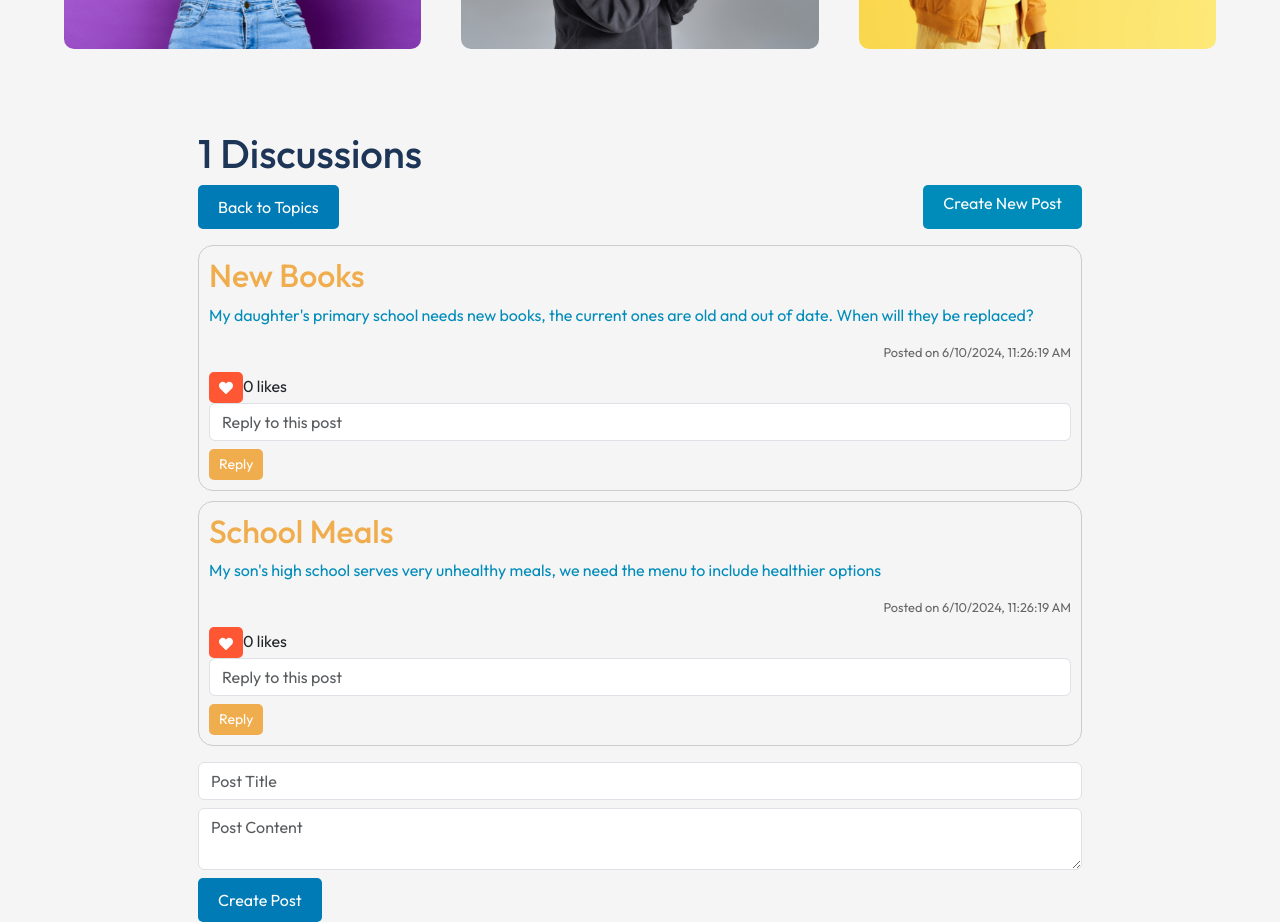
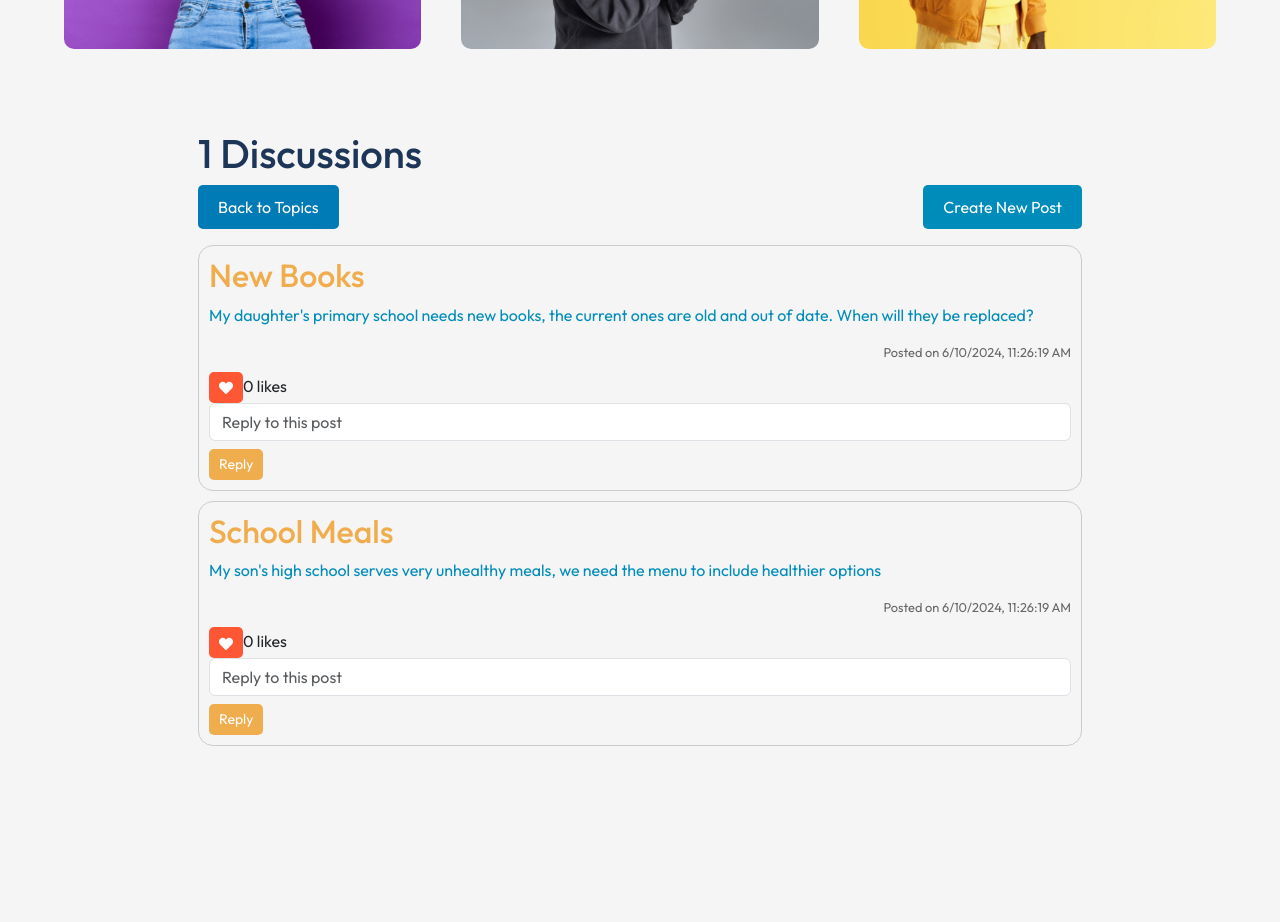
Before and after one commit to amilou86/mazuforums, a React (Vite) app: page /topic/1 in a window 1280 px wide. Shown: the part 1380-2302 px from the top of the page. After the commit the page ends 2142 px from the top, so only its background shows below. Built offline with nearby package versions, Linux system fonts and the light colour scheme.

Commit message:
post modal

```diff
--- a/src/App.jsx
+++ b/src/App.jsx
@@ -2,11 +2,11 @@ import React, { useState } from 'react';
 import { BrowserRouter as Router, Routes, Route } from 'react-router-dom';
 import Navbar from './Components/Navbar/Navbar';
 import Hero from './Components/Hero/Hero';
-import Browse from './Components/Browse/Browse'; // Import Browse component
+import Browse from './Components/Browse/Browse';
 import SignIn from './Components/SignIn/SignIn';
 import SignUp from './Components/SignUp/SignUp';
-import TopicPosts from './Components/TopicPosts/TopicPosts';
-import Topics from './Components/Topics/topics'
+import Topics from './Components/Topics/topics';
+import TopicPosts from './Components/TopicPosts/TopicPosts'; // Import TopicPosts component
 
 const App = () => {
   const [showMainContent, setShowMainContent] = useState(true); // Initial state
--- /dev/null
+++ b/src/Components/CreatePostModal/CreatePostModal.css
@@ -0,0 +1,26 @@
+/* Example modal styles */
+.modal {
+    display: none;
+    position: fixed;
+    top: 0;
+    left: 0;
+    width: 100%;
+    height: 100%;
+    background-color: rgba(0, 0, 0, 0.5);
+    z-index: 1000;
+}
+
+.modal.show {
+    display: block;
+}
+
+.modal-dialog {
+    position: absolute;
+    top: 50%;
+    left: 50%;
+    transform: translate(-50%, -50%);
+    background-color: white;
+    padding: 20px;
+    border-radius: 8px;
+    box-shadow: 0px 0px 10px rgba(0, 0, 0, 0.1);
+}
--- /dev/null
+++ b/src/Components/CreatePostModal/CreatePostModal.jsx
@@ -0,0 +1,60 @@
+import React, { useState } from 'react';
+import './CreatePostModal.css'
+
+const CreatePostModal = ({ isOpen, onClose, onSubmit }) => {
+    const [newPost, setNewPost] = useState({ title: '', content: '' });
+
+    const handleSubmit = (e) => {
+        e.preventDefault();
+        onSubmit({
+            id: Date.now(), // Unique id for the new post
+            title: newPost.title,
+            content: newPost.content,
+            date: new Date().toLocaleString(),
+            replies: [],
+            likes: 0,
+            likedBy: []
+        });
+        setNewPost({ title: '', content: '' });
+        onClose(); // Close the modal after submitting
+    };
+
+    return (
+        <div className={`modal ${isOpen ? 'show' : ''}`}>
+            <div className="modal-dialog">
+                <div className="modal-content">
+                    <div className="modal-header">
+                        <h5 className="modal-title">Create New Post</h5>
+                        <button type="button" className="btn-close" onClick={onClose}></button>
+                    </div>
+                    <div className="modal-body">
+                        <form onSubmit={handleSubmit}>
+                            <div className="mb-3">
+                                <input
+                                    type="text"
+                                    name="title"
+                                    placeholder="Post Title"
+                                    className="form-control"
+                                    value={newPost.title}
+                                    onChange={(e) => setNewPost({ ...newPost, title: e.target.value })}
+                                />
+                            </div>
+                            <div className="mb-3">
+                                <textarea
+                                    name="content"
+                                    placeholder="Post Content"
+                                    className="form-control"
+                                    value={newPost.content}
+                                    onChange={(e) => setNewPost({ ...newPost, content: e.target.value })}
+                                ></textarea>
+                            </div>
+                            <button type="submit" className="btn btn-primary">Create Post</button>
+                        </form>
+                    </div>
+                </div>
+            </div>
+        </div>
+    );
+};
+
+export default CreatePostModal;
--- a/src/Components/TopicPosts/TopicPosts.jsx
+++ b/src/Components/TopicPosts/TopicPosts.jsx
@@ -2,6 +2,7 @@ import React, { useState } from 'react';
 import { useParams, useNavigate } from 'react-router-dom';
 import './TopicPosts.css';
 import { FaHeart } from 'react-icons/fa';
+import CreatePostModal from '../CreatePostModal/CreatePostModal';
 
 const TopicPosts = () => {
     const { topicName } = useParams();
@@ -11,21 +12,11 @@ const TopicPosts = () => {
         { id: 2, title: "School Meals", content: "My son's high school serves very unhealthy meals, we need the menu to include healthier options", date: new Date().toLocaleString(), replies: [], likes: 0, likedBy: [] },
     ]);
 
-    const [newPost, setNewPost] = useState({ title: '', content: '' });
+    const [showModal, setShowModal] = useState(false); // State to control modal visibility
 
-    const handlePostSubmit = (e) => {
-        e.preventDefault();
-        const newPostData = {
-            id: posts.length + 1,
-            title: newPost.title,
-            content: newPost.content,
-            date: new Date().toLocaleString(),
-            replies: [],
-            likes: 0,
-            likedBy: []
-        };
+    const handlePostSubmit = (newPostData) => {
         setPosts([...posts, newPostData]);
-        setNewPost({ title: '', content: '' });
+        setShowModal(false); // Close modal after submitting post
     };
 
     const handleReplySubmit = (e, postId) => {
@@ -64,12 +55,16 @@ const TopicPosts = () => {
         navigate('/topics');
     };
 
+    const handleClickCreatePost = () => {
+        setShowModal((prevShowModal) => !prevShowModal); // Toggle modal visibility
+    };
+
     return (
         <div>
             <h1>{topicName} Discussions</h1>
             <div className="d-flex justify-content-between mb-3">
                 <button onClick={handleBackToTopics} className="btn-custom-back">Back to Topics</button>
-                <a href="#create-post-form" className="btn-custom-create">Create New Post</a>
+                <button onClick={handleClickCreatePost} className="btn-custom-create">Create New Post</button>
             </div>
             <ul className="post-list">
                 {posts.map(post => (
@@ -99,24 +94,13 @@ const TopicPosts = () => {
                 ))}
             </ul>
 
-            <form id="create-post-form" onSubmit={handlePostSubmit} className="mt-3">
-                <input
-                    type="text"
-                    name="title"
-                    placeholder="Post Title"
-                    className="form-control"
-                    value={newPost.title}
-                    onChange={(e) => setNewPost({ ...newPost, title: e.target.value })}
+            {showModal && (
+                <CreatePostModal
+                    isOpen={showModal}
+                    onClose={() => setShowModal(false)}
+                    onSubmit={handlePostSubmit}
                 />
-                <textarea
-                    name="content"
-                    placeholder="Post Content"
-                    className="form-control mt-2"
-                    value={newPost.content}
-                    onChange={(e) => setNewPost({ ...newPost, content: e.target.value })}
-                ></textarea>
-                <button type="submit" className="btn-custom-submit mt-2">Create Post</button>
-            </form>
+            )}
         </div>
     );
 };
```
